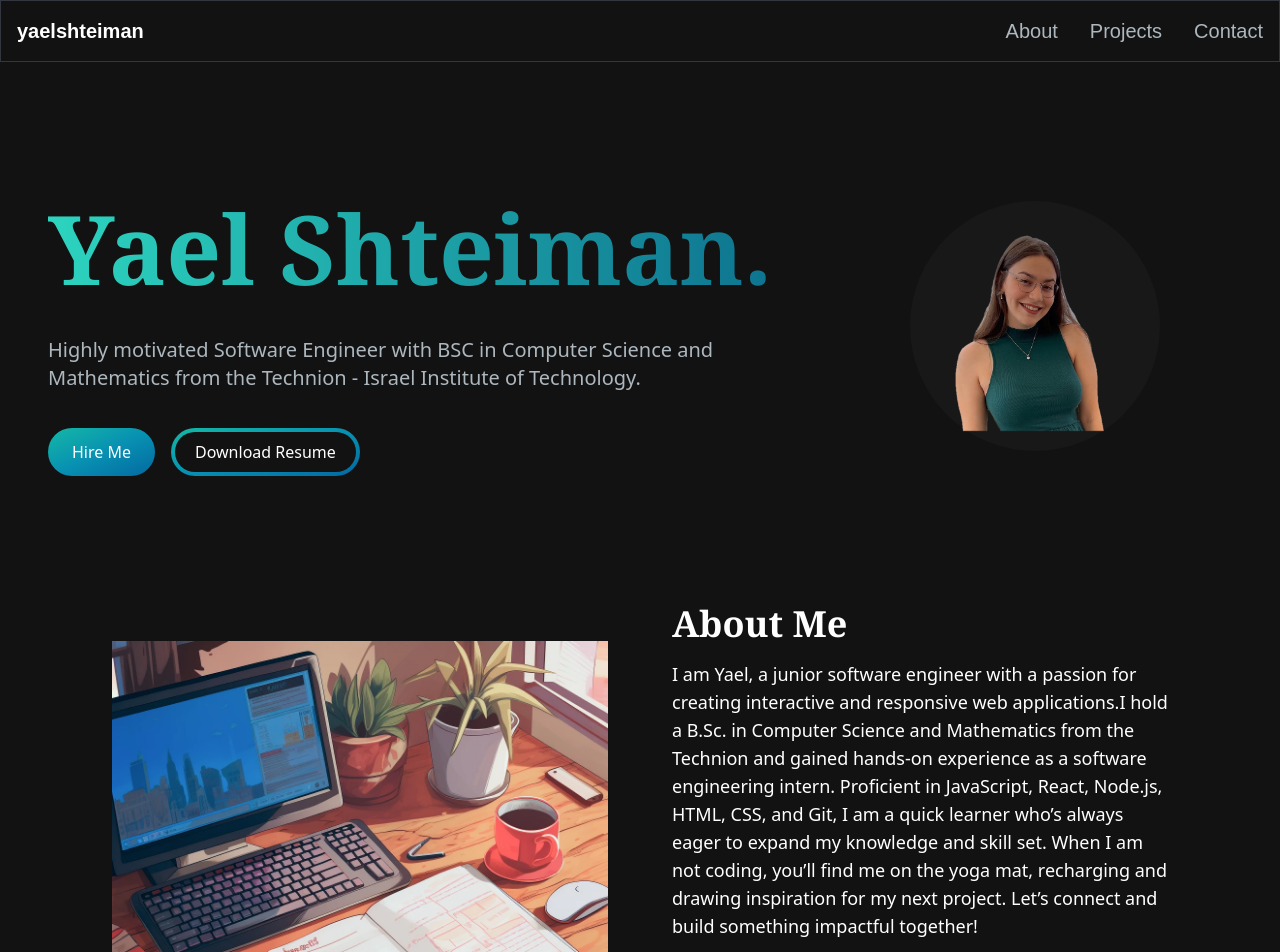
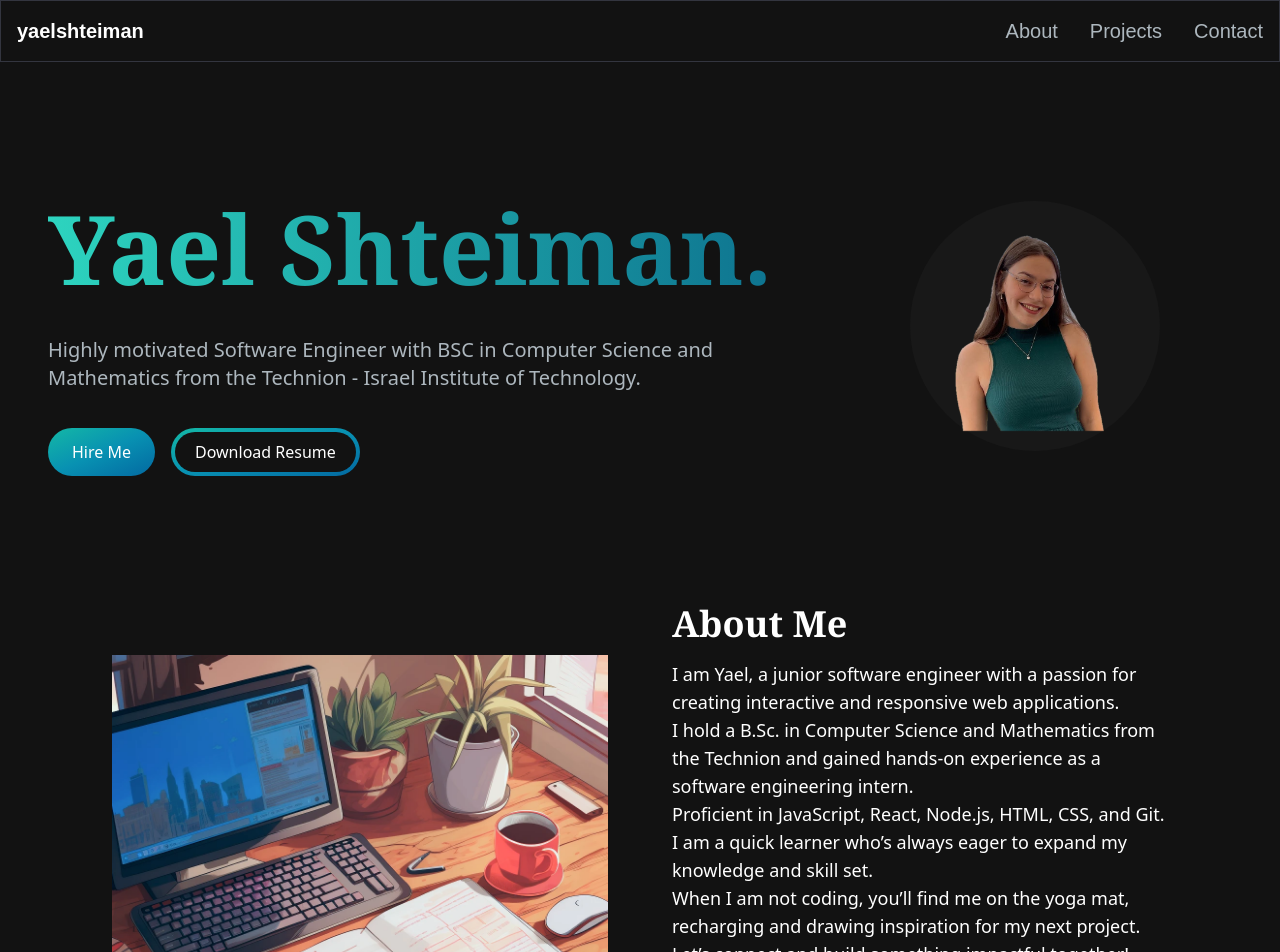
Before and after one commit to yaelshteiman/portfolio, a Next.js app: page / in a window 1280 px wide. Shown: the top 952 px of the page. Built offline with nearby package versions, Linux system fonts and the light colour scheme.

Commit message:
fixing the about text

```diff
--- a/app/components/AboutSection.jsx
+++ b/app/components/AboutSection.jsx
@@ -62,11 +62,11 @@ const AboutSection = () => {
                 <h2 className="text-4xl font-bold text-white mb-4 font-serif">About Me</h2>
                 <p className="text-base md:text-lg">
                     I am Yael, a junior software engineer with a passion for creating interactive and responsive web
-                    applications.I hold a B.Sc. in Computer Science and Mathematics from the Technion and gained
-                    hands-on experience as a software engineering intern. Proficient in JavaScript, React, Node.js,
-                    HTML, CSS, and Git, I am a quick learner who’s always eager to expand my knowledge and skill set.
+                    applications.<br></br> I hold a B.Sc. in Computer Science and Mathematics from the Technion and gained
+                    hands-on experience as a software engineering intern. <br></br>Proficient in JavaScript, React, Node.js,
+                    HTML, CSS, and Git.<br></br> I am a quick learner who’s always eager to expand my knowledge and skill set.<br></br>
                     When I am not coding, you’ll find me on the yoga mat, recharging and drawing inspiration for my
-                    next project. Let’s connect and build something impactful together!
+                    next project. <br></br>Let’s connect and build something impactful together!
                 </p>
                 <div className="flex flex-row justify-start mt-8">
                     <TabButton
```
